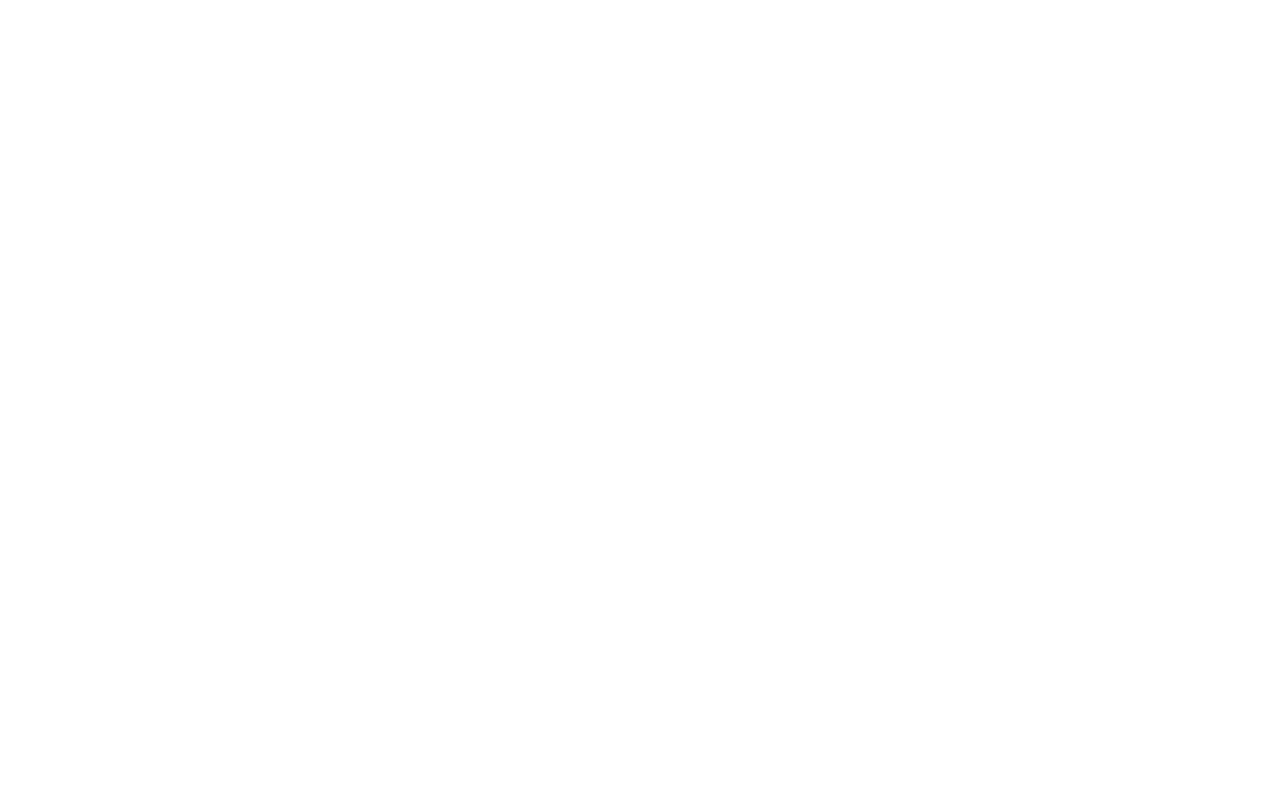
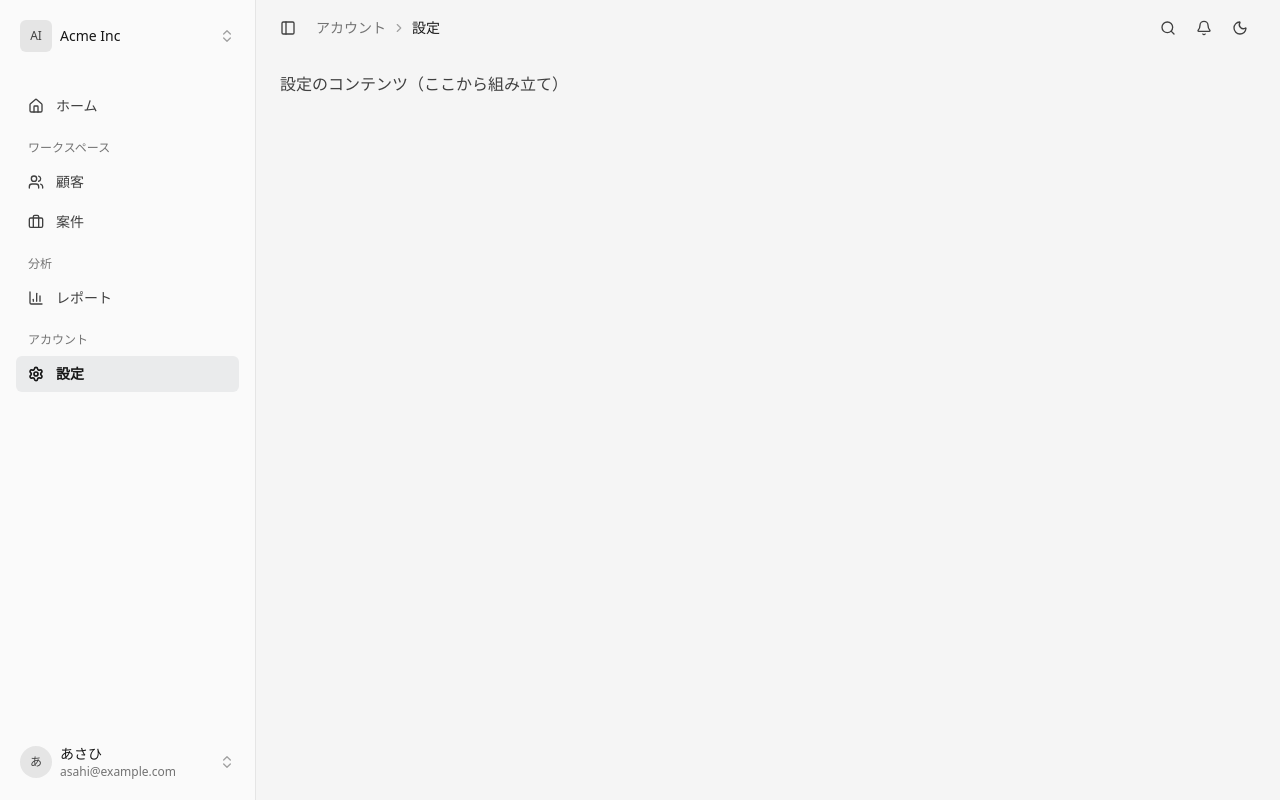
Before and after one commit to ashunar0/hisui, a React (Vite) app: page /settings in a window 1280 px wide. Before the commit this address had no page. Built offline with nearby package versions, Linux system fonts and the light colour scheme.

Commit message:
feat: Settings screen の骨組みを追加 (Dashboard と同じ Sidebar layout)
- /settings ルート追加、Home からもリンク
- nav の '設定' を active 表示
- 中身は次ステップで組み立て

```diff
--- a/src/App.tsx
+++ b/src/App.tsx
@@ -3,6 +3,7 @@
 import { Home } from "@/screens/Home";
 import { Login } from "@/screens/Login";
 import { Mail } from "@/screens/Mail";
+import { Settings } from "@/screens/Settings";
 import { SignUp } from "@/screens/SignUp";
 
 function App() {
@@ -12,6 +13,7 @@
         <Route path="/" element={<Home />} />
         <Route path="/dashboard" element={<Dashboard />} />
         <Route path="/mail" element={<Mail />} />
+        <Route path="/settings" element={<Settings />} />
         <Route path="/login" element={<Login />} />
         <Route path="/signup" element={<SignUp />} />
       </Routes>
--- a/src/screens/Home.tsx
+++ b/src/screens/Home.tsx
@@ -3,6 +3,7 @@
 const screens = [
   { to: "/dashboard", label: "Dashboard" },
   { to: "/mail", label: "Mail" },
+  { to: "/settings", label: "Settings" },
   { to: "/login", label: "Login" },
   { to: "/signup", label: "Sign up" },
 ];
--- /dev/null
+++ b/src/screens/Settings.tsx
@@ -0,0 +1,105 @@
+import {
+  BarChart3,
+  Bell,
+  Briefcase,
+  Home,
+  Search,
+  Settings as SettingsIcon,
+  Users,
+  type LucideIcon,
+} from "lucide-react";
+import { TeamSwitcher } from "@/components/team-switcher";
+import { ThemeToggle } from "@/components/theme-toggle";
+import { Breadcrumb } from "@/components/ui/breadcrumb";
+import { IconButton } from "@/components/ui/icon-button";
+import { Sidebar } from "@/components/ui/sidebar";
+import { UserMenu } from "@/components/user-menu";
+
+type NavItem = {
+  label: string;
+  icon: LucideIcon;
+};
+
+type NavGroup = {
+  label?: string;
+  items: NavItem[];
+};
+
+const NAV_GROUPS: NavGroup[] = [
+  {
+    items: [{ label: "ホーム", icon: Home }],
+  },
+  {
+    label: "ワークスペース",
+    items: [
+      { label: "顧客", icon: Users },
+      { label: "案件", icon: Briefcase },
+    ],
+  },
+  {
+    label: "分析",
+    items: [{ label: "レポート", icon: BarChart3 }],
+  },
+  {
+    label: "アカウント",
+    items: [{ label: "設定", icon: SettingsIcon }],
+  },
+];
+
+const ACTIVE = "設定";
+
+const TEAMS = ["Acme Inc", "Beta Co", "Delta Labs"];
+const CURRENT_TEAM = "Acme Inc";
+
+export function Settings() {
+  return (
+    <Sidebar.Provider>
+      <div className="flex h-screen">
+        <Sidebar.Root>
+          <Sidebar.Header>
+            <TeamSwitcher teams={TEAMS} current={CURRENT_TEAM} />
+          </Sidebar.Header>
+          <Sidebar.Content>
+            {NAV_GROUPS.map((group, i) => (
+              <Sidebar.Group key={group.label ?? i} label={group.label}>
+                {group.items.map(({ label, icon: Icon }) => (
+                  <Sidebar.MenuButton
+                    key={label}
+                    href="#"
+                    active={label === ACTIVE}
+                  >
+                    <Icon className="size-4" />
+                    {label}
+                  </Sidebar.MenuButton>
+                ))}
+              </Sidebar.Group>
+            ))}
+          </Sidebar.Content>
+          <Sidebar.Footer>
+            <UserMenu name="あさひ" email="asahi@example.com" />
+          </Sidebar.Footer>
+        </Sidebar.Root>
+        <main className="flex flex-1 flex-col overflow-hidden bg-canvas">
+          <header className="flex h-14 shrink-0 items-center gap-3 px-6">
+            <Sidebar.Trigger className="-ml-2" />
+            <Breadcrumb
+              items={[{ label: "アカウント", href: "#" }, { label: "設定" }]}
+            />
+            <div className="ml-auto flex items-center gap-1">
+              <IconButton aria-label="検索">
+                <Search className="size-4" />
+              </IconButton>
+              <IconButton aria-label="通知">
+                <Bell className="size-4" />
+              </IconButton>
+              <ThemeToggle />
+            </div>
+          </header>
+          <div className="flex-1 overflow-y-auto px-6 py-4">
+            <p className="text-fg-soft">設定のコンテンツ（ここから組み立て）</p>
+          </div>
+        </main>
+      </div>
+    </Sidebar.Provider>
+  );
+}
```
